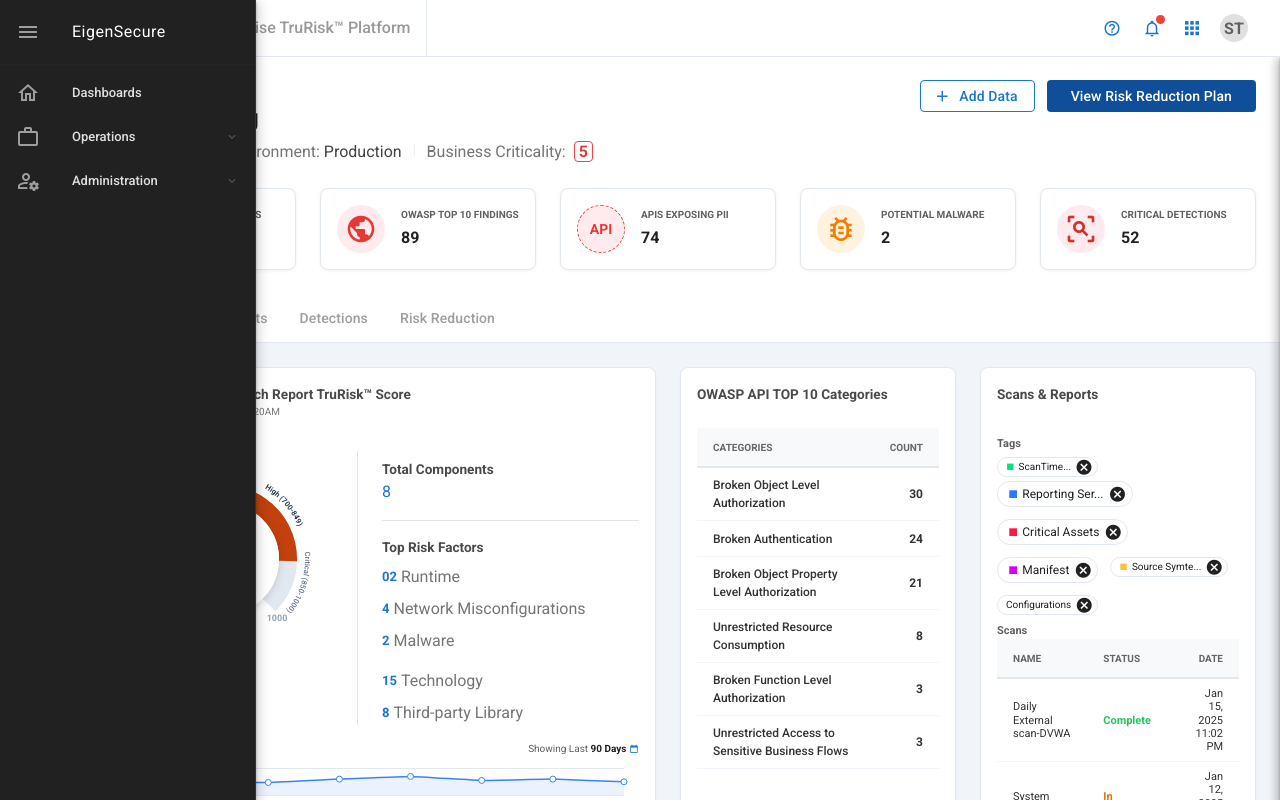
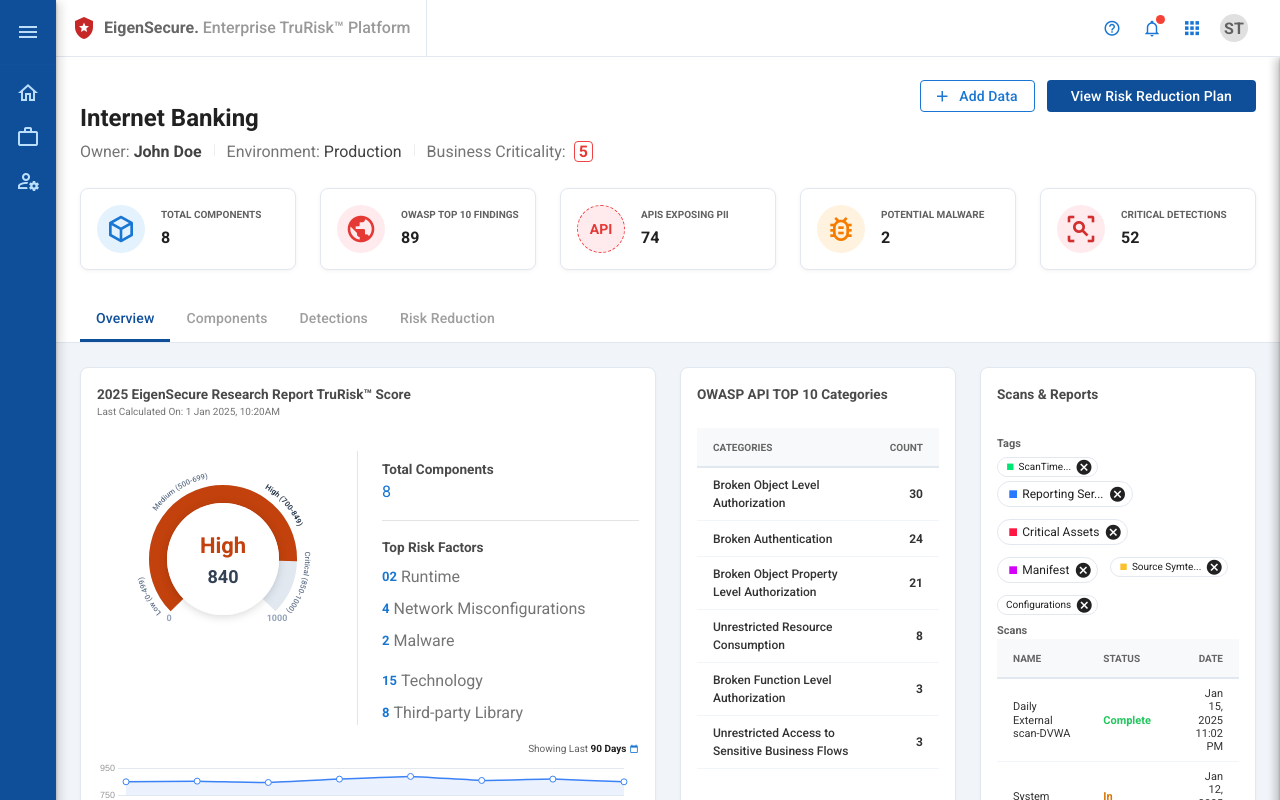
Before and after one commit to Deepaks31/my-vue-app, a Vue app: page /dashboard in a window 1280 px wide. Shown: the top 800 px of the page. Built offline with nearby package versions, Linux system fonts and the light colour scheme; sample sign-in values are in the browser's storage.

Commit message:
Refactor sidebar: restore blue theme, use click toggle instead of hover, and add flyout menus

```diff
--- a/src/components/Sidebar.vue
+++ b/src/components/Sidebar.vue
@@ -1,10 +1,9 @@
 <template>
   <v-navigation-drawer
     :rail="isRail"
-    expand-on-hover
     permanent
     elevation="4"
-    class="dark-sidebar"
+    class="qualys-sidebar"
   >
     <!-- Hamburger and Branding -->
     <v-list>
@@ -30,62 +29,69 @@
         @click="$router.push('/')"
       ></v-list-item>
 
-      <!-- Operations (Nested Group) -->
-      <v-list-group value="Operations">
+      <!-- Operations (Flyout Menu) -->
+      <v-menu location="end" open-on-hover transition="slide-x-transition">
         <template v-slot:activator="{ props }">
           <v-list-item
             v-bind="props"
             prepend-icon="mdi-briefcase-outline"
             title="Operations"
+            append-icon="mdi-chevron-right"
+            :class="{ 'active-item': ['/jobs', '/orders'].includes($route.path) }"
           ></v-list-item>
         </template>
-
+        <v-card class="flyout-menu" elevation="8" min-width="200">
+          <v-list density="compact" class="flyout-list">
             <v-list-item
               title="Jobs"
-          value="jobs"
+              prepend-icon="mdi-briefcase"
               :class="{ 'active-subitem': $route.path === '/jobs' }"
               @click="$router.push('/jobs')"
             ></v-list-item>
-
             <v-list-item
               title="Orders"
-          value="orders"
+              prepend-icon="mdi-format-list-bulleted"
               :class="{ 'active-subitem': $route.path === '/orders' }"
               @click="$router.push('/orders')"
             ></v-list-item>
-      </v-list-group>
+          </v-list>
+        </v-card>
+      </v-menu>
 
-      <!-- Administration (Nested Group) -->
-      <v-list-group value="Administration">
+      <!-- Administration (Flyout Menu) -->
+      <v-menu location="end" open-on-hover transition="slide-x-transition">
         <template v-slot:activator="{ props }">
           <v-list-item
             v-bind="props"
             prepend-icon="mdi-account-cog-outline"
             title="Administration"
+            append-icon="mdi-chevron-right"
+            :class="{ 'active-item': ['/employees', '/departments', '/projects'].includes($route.path) }"
           ></v-list-item>
         </template>
-
+        <v-card class="flyout-menu" elevation="8" min-width="200">
+          <v-list density="compact" class="flyout-list">
             <v-list-item
               title="Employees"
-          value="employees"
+              prepend-icon="mdi-account-group"
               :class="{ 'active-subitem': $route.path === '/employees' }"
               @click="$router.push('/employees')"
             ></v-list-item>
-
             <v-list-item
               title="Departments"
-          value="departments"
+              prepend-icon="mdi-domain"
               :class="{ 'active-subitem': $route.path === '/departments' }"
               @click="$router.push('/departments')"
             ></v-list-item>
-
             <v-list-item
               title="Projects"
-          value="projects"
+              prepend-icon="mdi-projector"
               :class="{ 'active-subitem': $route.path === '/projects' }"
               @click="$router.push('/projects')"
             ></v-list-item>
-      </v-list-group>
+          </v-list>
+        </v-card>
+      </v-menu>
 
     </v-list>
 
@@ -100,9 +106,6 @@
 <script setup>
 import { ref } from 'vue';
 
-// Starts locked in 'rail' (compact) mode.
-// expand-on-hover temporarily opens it.
-// Clicking the hamburger toggles the permanent lock.
 const isRail = ref(true);
 
 const toggleRail = () => {
@@ -111,51 +114,59 @@ const toggleRail = () => {
 </script>
 
 <style scoped>
-/* Main Dark Theme Sidebar */
-.dark-sidebar {
-  background-color: #212121 !important; /* Very dark grey */
-  color: #E0E0E0 !important;
-  border-right: 1px solid #333 !important;
+/* Original Qualys Blue Theme */
+.qualys-sidebar {
+  background-color: #0f4f9a !important;
+  color: #FFFFFF !important;
+  border-right: none !important;
+  transition: width 0.2s cubic-bezier(0.4, 0, 0.2, 1);
 }
 
 /* Sidebar header text */
 .sidebar-header-item {
   font-weight: 700;
   letter-spacing: 1px;
+  cursor: pointer;
+  transition: background-color 0.2s ease;
+}
+.sidebar-header-item:hover {
+  background-color: rgba(255, 255, 255, 0.1) !important;
 }
 
 /* Standard Icon colors */
-:deep(.v-list-item__prepend > .v-icon) {
-  color: #9E9E9E !important;
+:deep(.v-list-item__prepend > .v-icon),
+:deep(.v-list-item__append > .v-icon) {
+  color: #bbdefb !important; /* light blue */
   opacity: 1 !important;
 }
 
-/* Hover effect */
+/* Hover effect for all items */
 :deep(.v-list-item:hover) {
-  background-color: rgba(255, 255, 255, 0.08) !important;
+  background-color: rgba(255, 255, 255, 0.1) !important;
 }
 
 /* Active Top-Level Item */
 .active-item {
-  background-color: rgba(255, 255, 255, 0.12) !important;
-  border-left: 3px solid #64B5F6 !important;
+  background-color: rgba(255, 255, 255, 0.15) !important;
+  border-left: 3px solid #ffffff !important;
 }
 
-/* Active Sub-Level Item */
+/* Flyout Menu Styling - Professional & Interactive */
+.flyout-menu {
+  border-radius: 8px;
+  overflow: hidden;
+  border: 1px solid rgba(255, 255, 255, 0.1);
+  margin-left: 4px;
+  box-shadow: 0 8px 24px rgba(0, 0, 0, 0.15) !important;
+}
+.flyout-list {
+  background-color: #0d4282 !important; /* Slightly darker blue for flyout */
+  color: white !important;
+}
+
+/* Flyout Subitems */
 .active-subitem {
-  background-color: rgba(255, 255, 255, 0.05) !important;
-  color: #64B5F6 !important;
+  background-color: rgba(255, 255, 255, 0.15) !important;
   font-weight: 600;
 }
-
-/* Indent nested items inside v-list-group */
-:deep(.v-list-group__items .v-list-item) {
-  padding-left: 54px !important;
-}
-
-/* Caret for nested groups */
-:deep(.v-list-item__append > .v-icon) {
-  font-size: 14px;
-  color: #757575;
-}
 </style>
```
Lines whose indentation alone changed are shown as unchanged.
